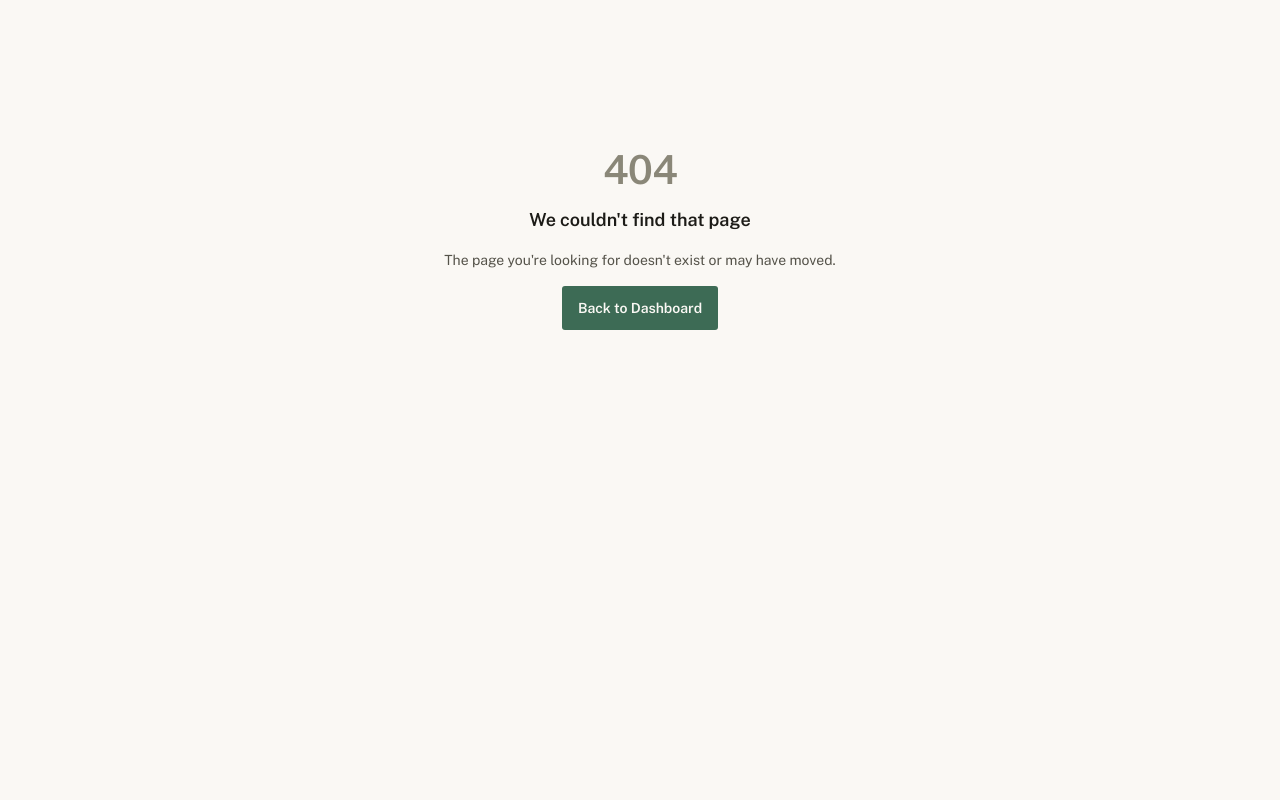
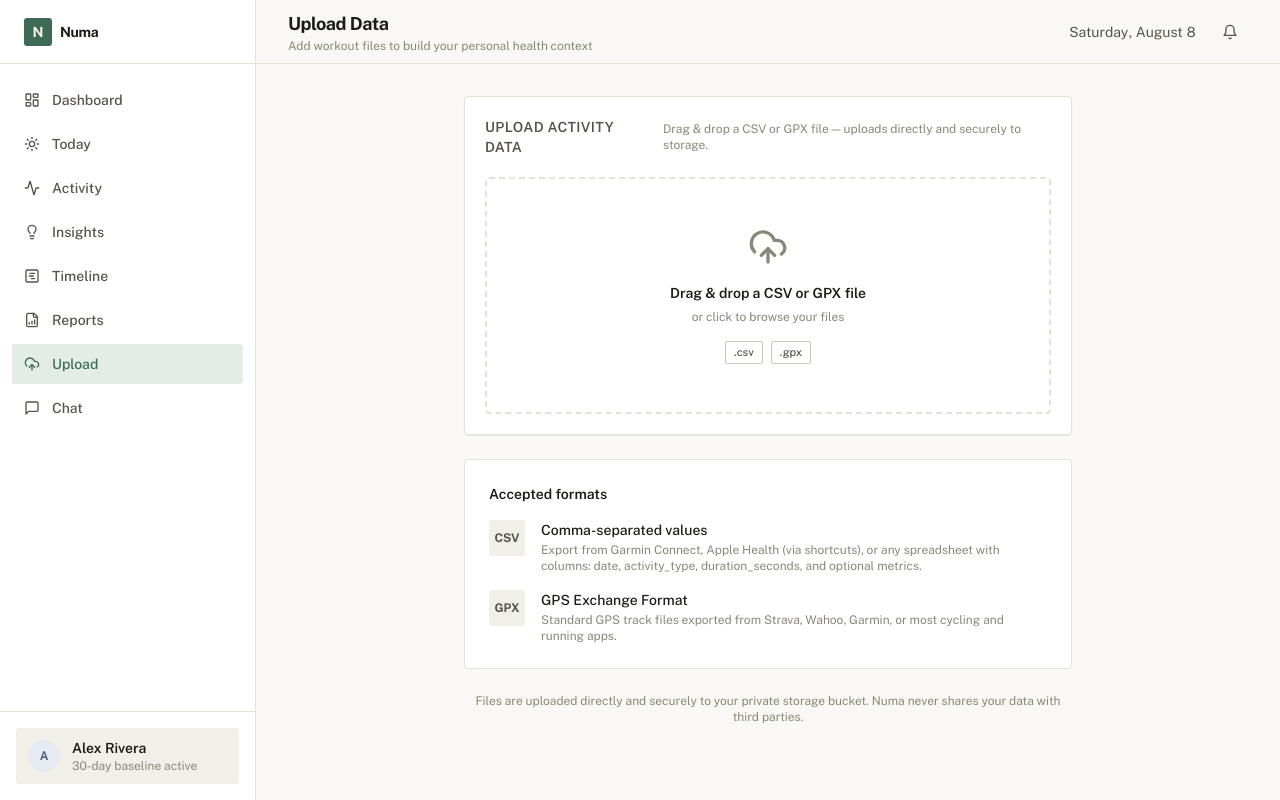
Before and after one commit to wahb-amir/numa, a Next.js app in the folder frontend/: page /upload in a window 1280 px wide. Before the commit this address had no page. Built offline with nearby package versions, Linux system fonts and the light colour scheme; no server answers.

Commit message:
feat(frontend): add dedicated upload page route

```diff
--- /dev/null
+++ b/frontend/app/(app)/upload/page.tsx
@@ -0,0 +1,56 @@
+import type { Metadata } from "next";
+import { TopHeader } from "@/components/shell/top-header";
+import { UploadDropzone } from "@/components/dashboard/upload-dropzone";
+
+export const metadata: Metadata = { title: "Upload Data — Numa" };
+
+export default function UploadPage() {
+  return (
+    <div>
+      <TopHeader
+        title="Upload Data"
+        subtitle="Add workout files to build your personal health context"
+      />
+      <div className="mx-auto max-w-2xl space-y-6 px-4 py-6 lg:px-8 lg:py-8">
+        <UploadDropzone />
+
+        {/* Format guide */}
+        <div className="rounded-card border border-border bg-surface-raised p-6">
+          <h2 className="text-sm font-semibold text-text-primary">Accepted formats</h2>
+          <dl className="mt-4 space-y-4">
+            <div className="flex gap-4">
+              <div className="flex h-9 w-9 shrink-0 items-center justify-center rounded-control bg-surface-sunken">
+                <span className="text-xs font-bold text-text-secondary">CSV</span>
+              </div>
+              <div>
+                <dt className="text-sm font-medium text-text-primary">Comma-separated values</dt>
+                <dd className="mt-0.5 text-xs text-text-muted">
+                  Export from Garmin Connect, Apple Health (via shortcuts), or any spreadsheet
+                  with columns: date, activity_type, duration_seconds, and optional metrics.
+                </dd>
+              </div>
+            </div>
+            <div className="flex gap-4">
+              <div className="flex h-9 w-9 shrink-0 items-center justify-center rounded-control bg-surface-sunken">
+                <span className="text-xs font-bold text-text-secondary">GPX</span>
+              </div>
+              <div>
+                <dt className="text-sm font-medium text-text-primary">GPS Exchange Format</dt>
+                <dd className="mt-0.5 text-xs text-text-muted">
+                  Standard GPS track files exported from Strava, Wahoo, Garmin, or most cycling
+                  and running apps.
+                </dd>
+              </div>
+            </div>
+          </dl>
+        </div>
+
+        {/* Privacy note */}
+        <p className="text-center text-xs text-text-muted">
+          Files are uploaded directly and securely to your private storage bucket.
+          Numa never shares your data with third parties.
+        </p>
+      </div>
+    </div>
+  );
+}
```
